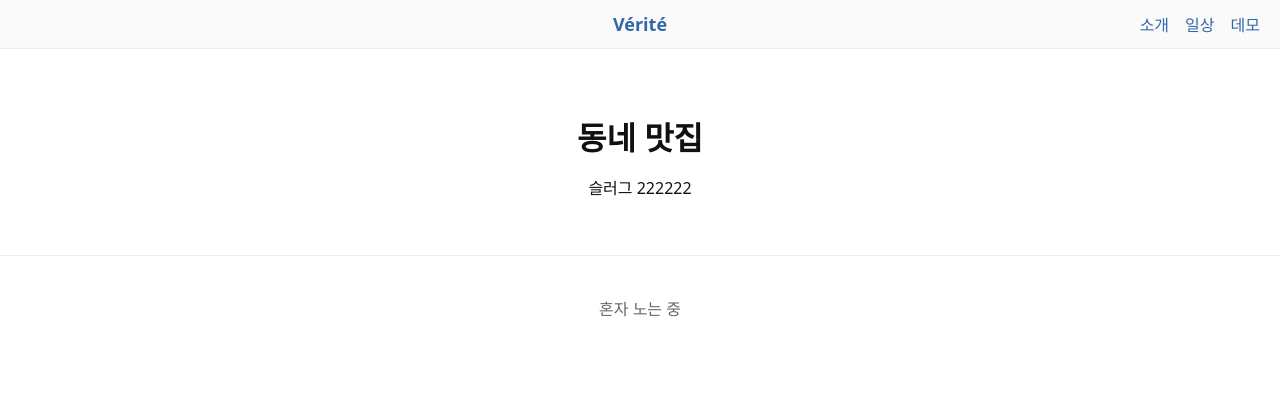
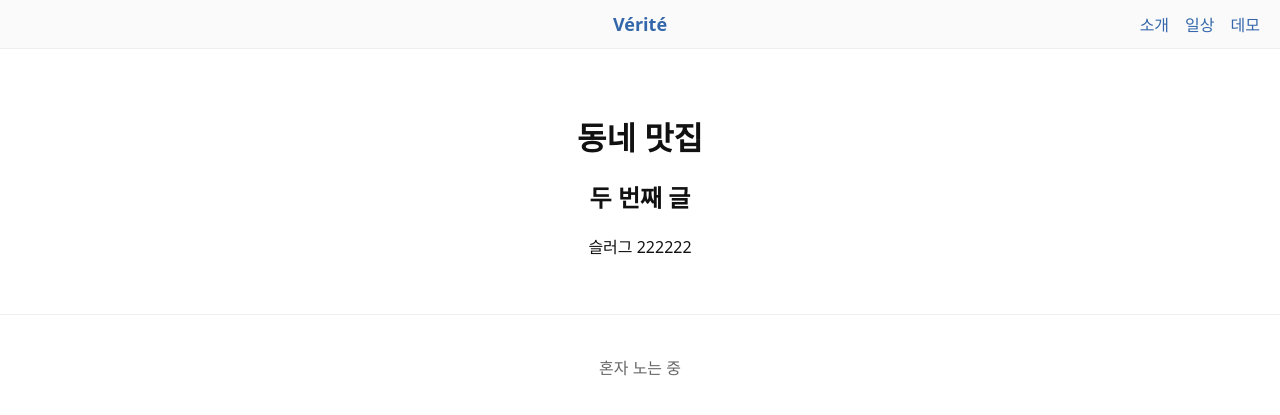
Before and after one commit to slivermouse1316/gegurockG, a Jekyll site: the page built from _posts/2025-09-08-slug2.md, in a window 1280 px wide. Shown: the top 415 px of the page. Built offline with Jekyll 4.4.1, drawn with Linux system fonts in a browser that asks for light colours.

Commit message:
테스트
## 두개 붙었을 때 뜨는지

```diff
--- a/_posts/2025-09-08-slug2.md
+++ b/_posts/2025-09-08-slug2.md
@@ -4,6 +4,6 @@ title: 동네 맛집
 date: 2025-09-08 09:00:00 +0900
 ---
 
-# 두 번째 글
+## 두 번째 글
 
 슬러그 222222
```
